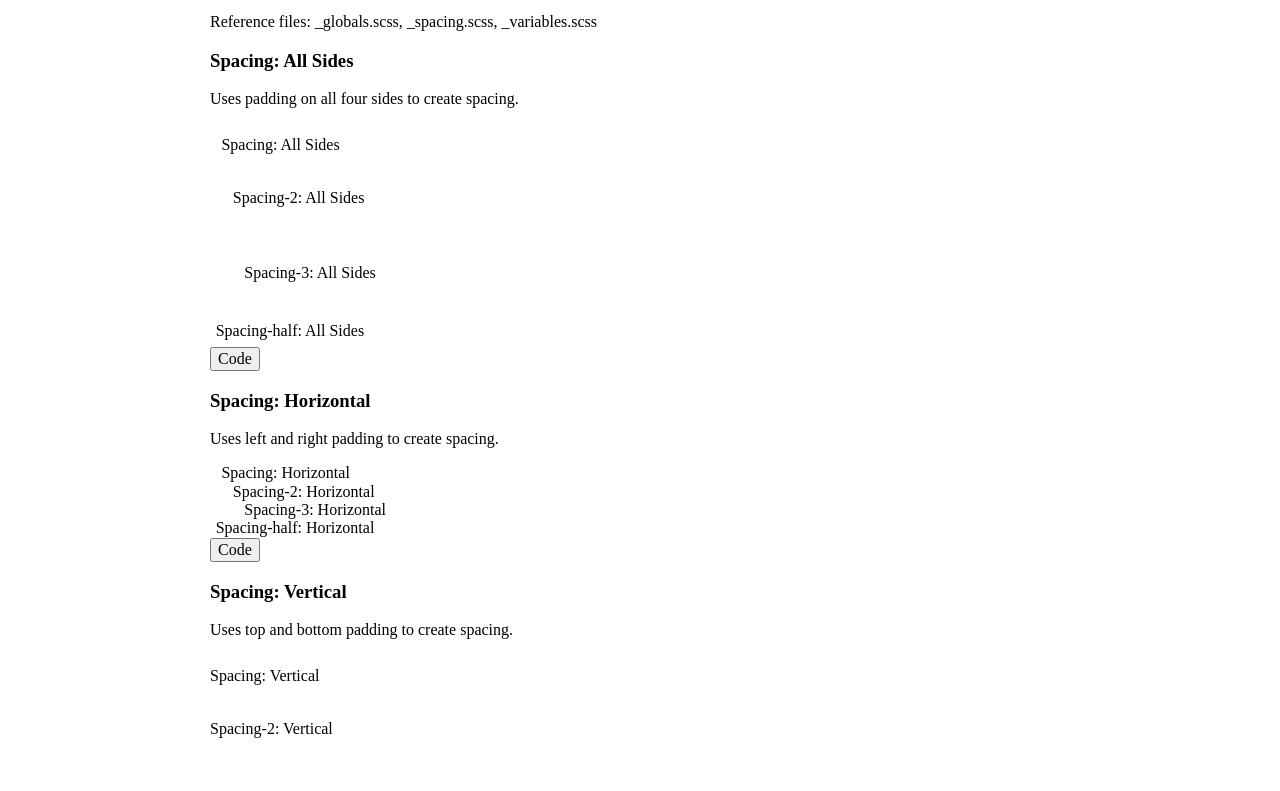
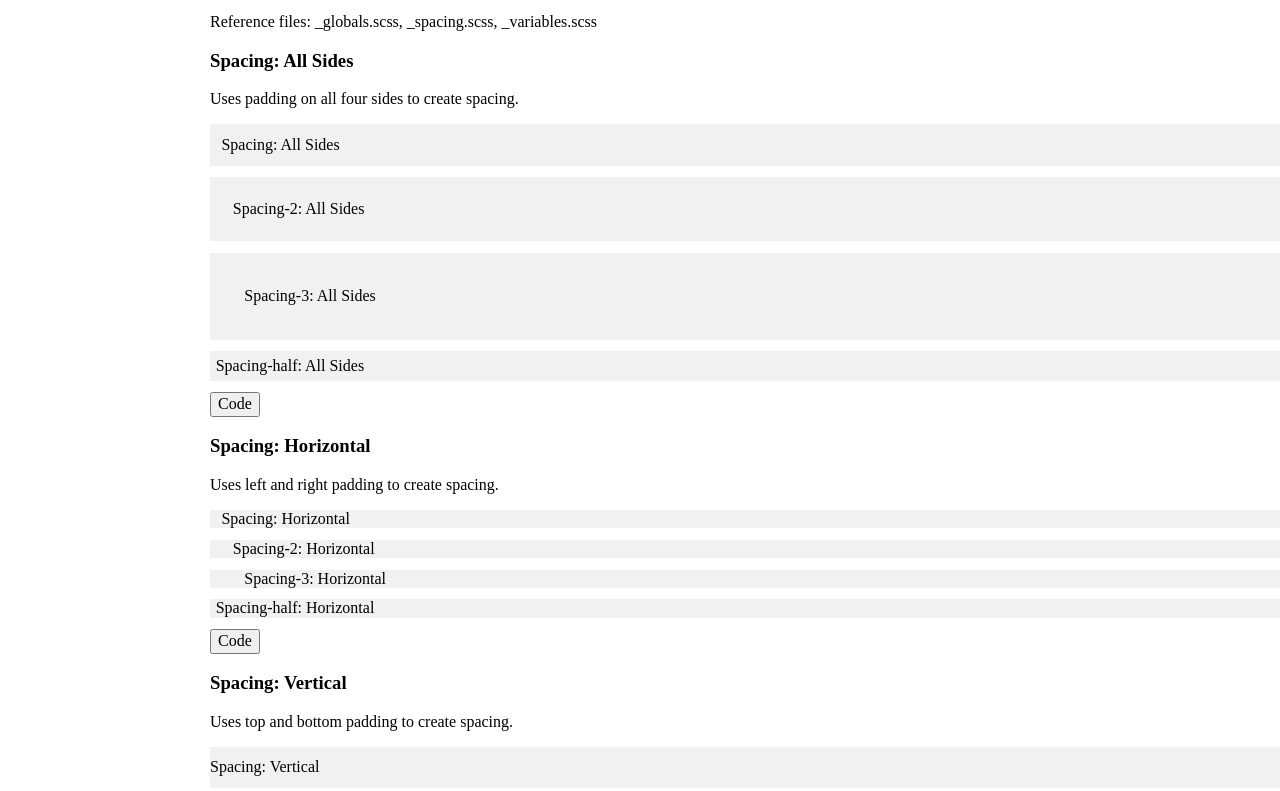
Before and after one commit to Eryk-Gesich/adopt-tree, a website: page index.html in a window 1280 px wide. Shown: the part 1770-2561 px from the top of the page. Drawn offline with nearby package versions, Linux system fonts and the light colour scheme; files that its build step writes are made by us from their sources.

Commit message:
add styleguide section for spacing

```diff
--- a/assets/scss/styleguide.scss
+++ b/assets/scss/styleguide.scss
@@ -1,4 +1,5 @@
-
+@import "./partials/variables";
+@import "./partials/spacing";
 .styleguide-nav {
   position: relative;
 }
@@ -37,3 +38,10 @@
     flex-wrap: wrap;
   }
 }
+
+.styleguide-demo-each--spacing {
+   > div {
+    background-color: $gray-mist;
+    margin: 0 0 $spacing 0;
+  }
+}
```
